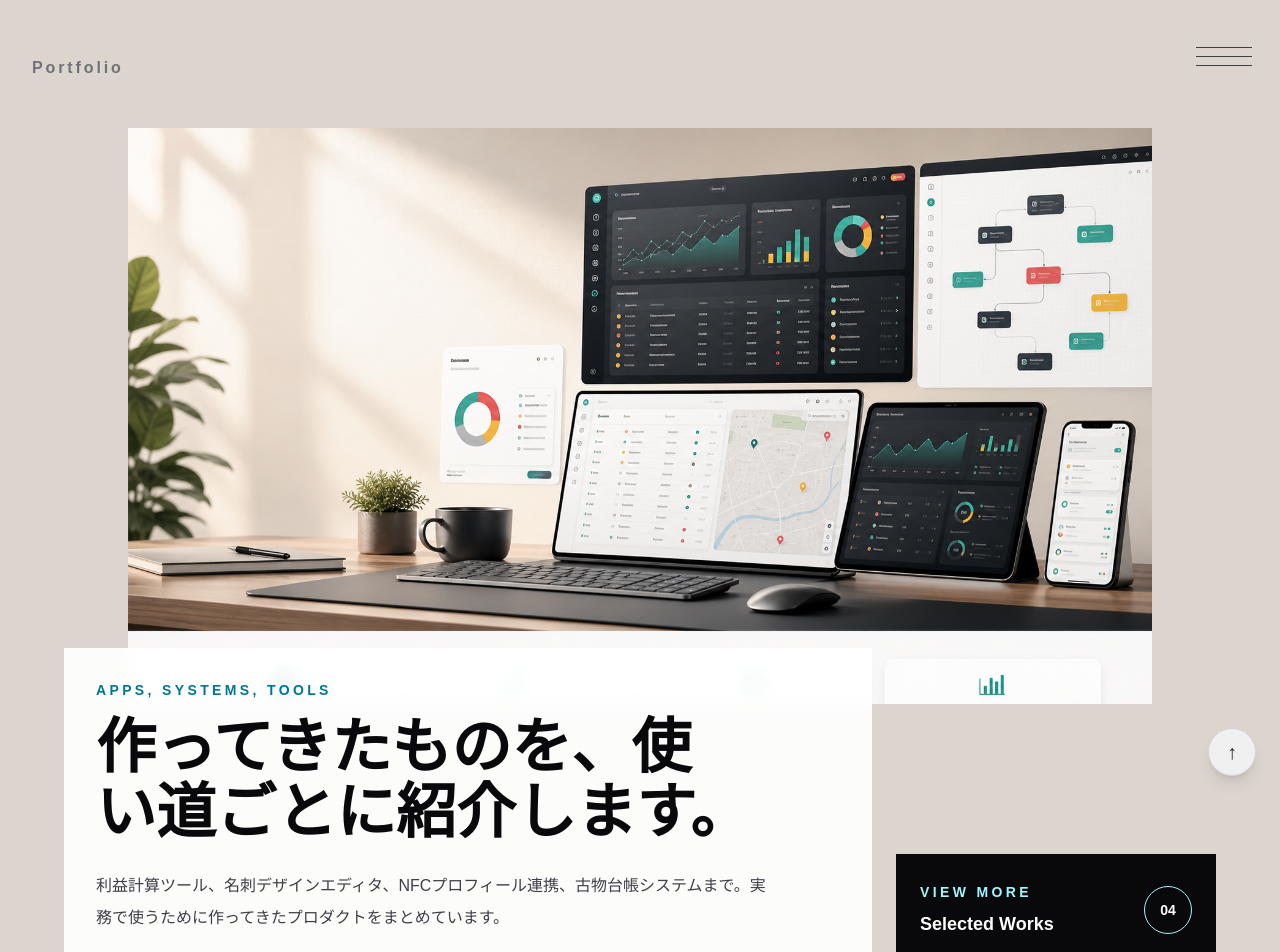
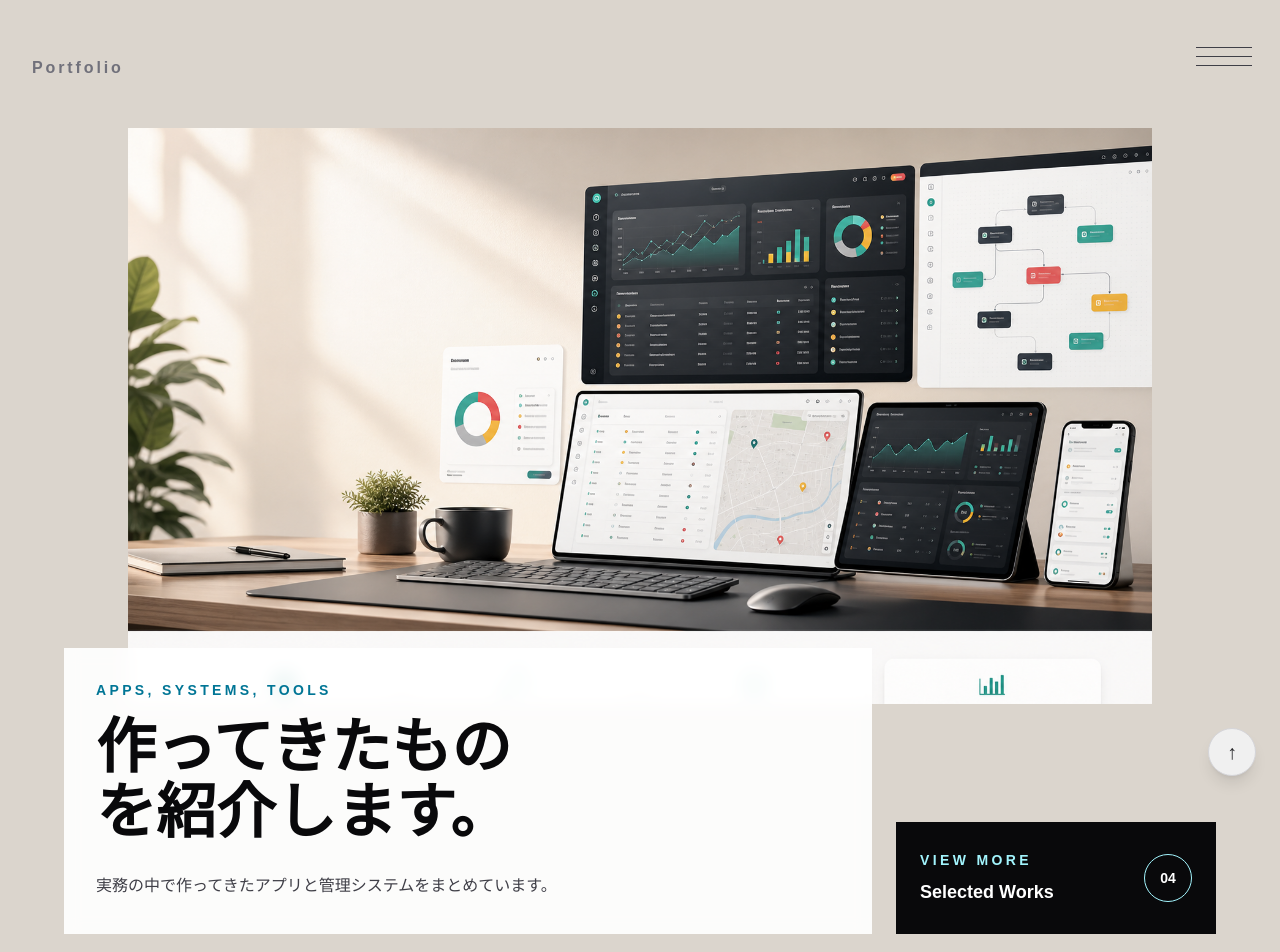
Before and after one commit to muu-ima/portfolio, a Next.js app: page / in a window 1280 px wide. Shown: the top 952 px of the page. Built offline with nearby package versions, Linux system fonts and the light colour scheme; a web font is replaced by a local one.

Commit message:
Shorten portfolio intro copy

```diff
--- a/app/page.tsx
+++ b/app/page.tsx
@@ -154,10 +154,10 @@ export default function Home() {
                 Apps, Systems, Tools
               </p>
               <h1 className="mt-4 max-w-3xl text-4xl font-semibold leading-[1.08] tracking-normal text-zinc-950 sm:text-6xl">
-                作ってきたものを、使い道ごとに紹介します。
+                作ってきたものを紹介します。
               </h1>
               <p className="mt-6 max-w-2xl text-base leading-8 text-zinc-700">
-                利益計算ツール、名刺デザインエディタ、NFCプロフィール連携、古物台帳システムまで。実務で使うために作ってきたプロダクトをまとめています。
+                実務の中で作ってきたアプリと管理システムをまとめています。
               </p>
             </div>
             <a
--- a/app/works/nfc-redirect/page.tsx
+++ b/app/works/nfc-redirect/page.tsx
@@ -145,10 +145,10 @@ export default function NfcRedirectPage() {
               Product Concept
             </p>
             <h2 className="mt-3 max-w-5xl text-3xl font-semibold tracking-normal text-zinc-950 sm:text-5xl">
-              CardCraft とセットで、配った後も育てられる名刺にしています。
+              CardCraft とつなぐ名刺です。
             </h2>
             <p className="mt-6 max-w-4xl text-base leading-7 text-zinc-600">
-              名刺デザインを作るだけで終わらせず、NFC / QR に紐づくプロフィールやリンク先を後から変更できる構成を想定しました。印刷して配ったあとでも、案内先を変えられるのがこの仕組みの中心です。
+              NFC / QR に紐づくプロフィールやリンク先を、配ったあとでも差し替えられるようにしています。
             </p>
           </div>
           <div className="mt-8 flex">
```
